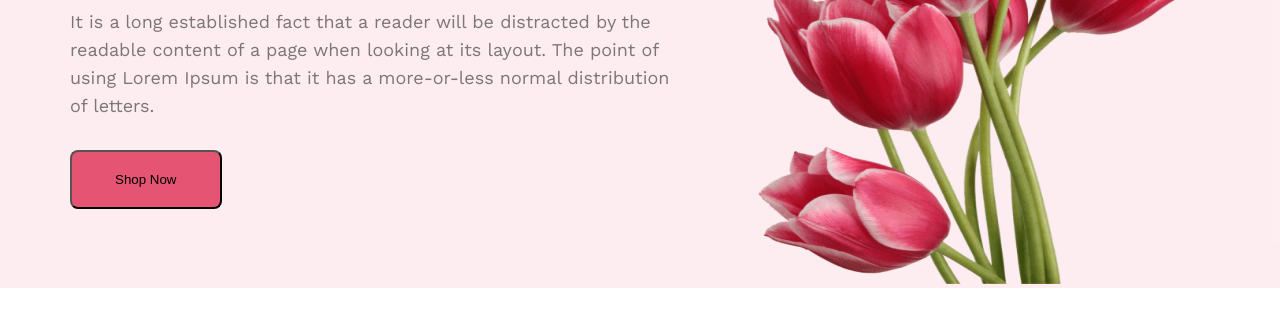
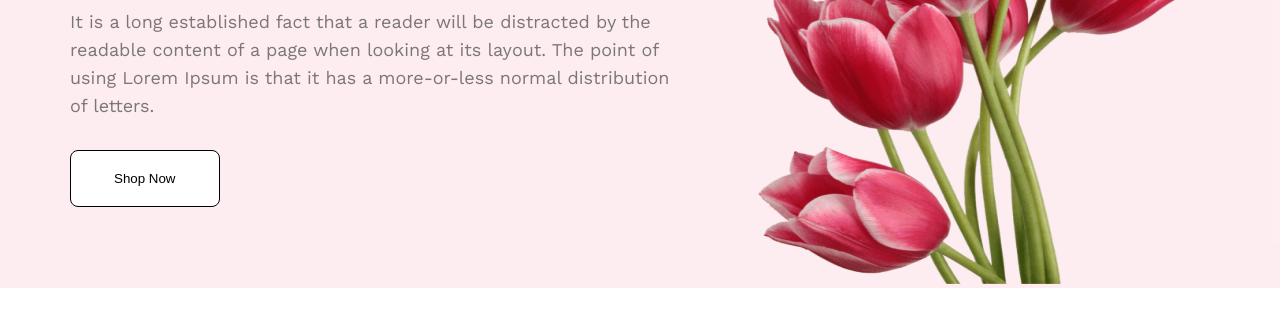
Before and after one commit to Labib91/flower-shop-project, a plain HTML site: page index.html in a window 1280 px wide. In both pictures the pointer is over the button "Shop Now". Shown: the part 266-592 px from the top of the page. Drawn offline with nearby package versions, Linux system fonts and the light colour scheme.

Commit message:
style add

```diff
--- a/style/style.css
+++ b/style/style.css
@@ -36,8 +36,16 @@ header {
   margin-top: 100px;
   margin-left: 70px;
 }
-.header-content button{
-    margin-top: 30px;
+.header-content button {
+  margin-top: 30px;
+  border: 0;
+  color: #fff;
+}
+.header-content button:hover {
+  cursor: pointer;
+  background-color: #fff;
+  color: #000;
+  border: 1px solid #000;
 }
 .head-title {
   color: #272727;
```
